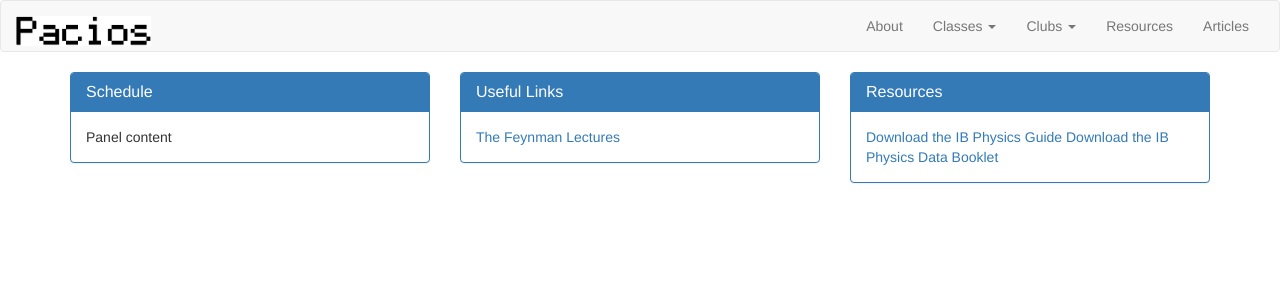
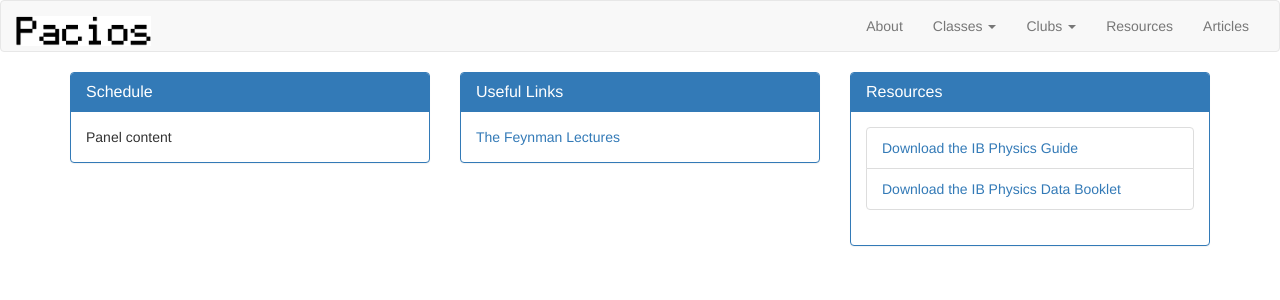
Before and after one commit to RodrigoPacios/mrpacios1, a Jekyll site: the page built from DPPhysicsYear1.html, in a window 1280 px wide. Shown: the top 300 px of the page. Built offline with Jekyll 4.4.1, drawn with Linux system fonts in a browser that asks for light colours; nearby versions of some CDN libraries.

Commit message:
List group

```diff
--- a/DPPhysicsYear1.html
+++ b/DPPhysicsYear1.html
@@ -30,8 +30,14 @@ layout: default
                         <h3 class="panel-title">Resources</h3>
                     </div>
                         <div class="panel-body">
-                            <a href="{{site.baseurl}}1/download/IB-Physics.pdf" download>Download the IB Physics Guide</a>
-                            <a href="{{site.baseurl}}1/download/Physics_Data_Booklet_2016.pdf" download>Download the IB Physics Data Booklet</a>
+                            <ul class="list-group">
+                                <li class="list-group-item">
+                                        <a href="{{site.baseurl}}1/download/IB-Physics.pdf" download>Download the IB Physics Guide</a>
+                                </li>
+                                <li class="list-group-item">
+                                        <a href="{{site.baseurl}}1/download/Physics_Data_Booklet_2016.pdf" download>Download the IB Physics Data Booklet</a>
+                                </li>
+                            </ul>
                     </div>
                     </div>
 
```
Also changed, not shown: 1 other file.
